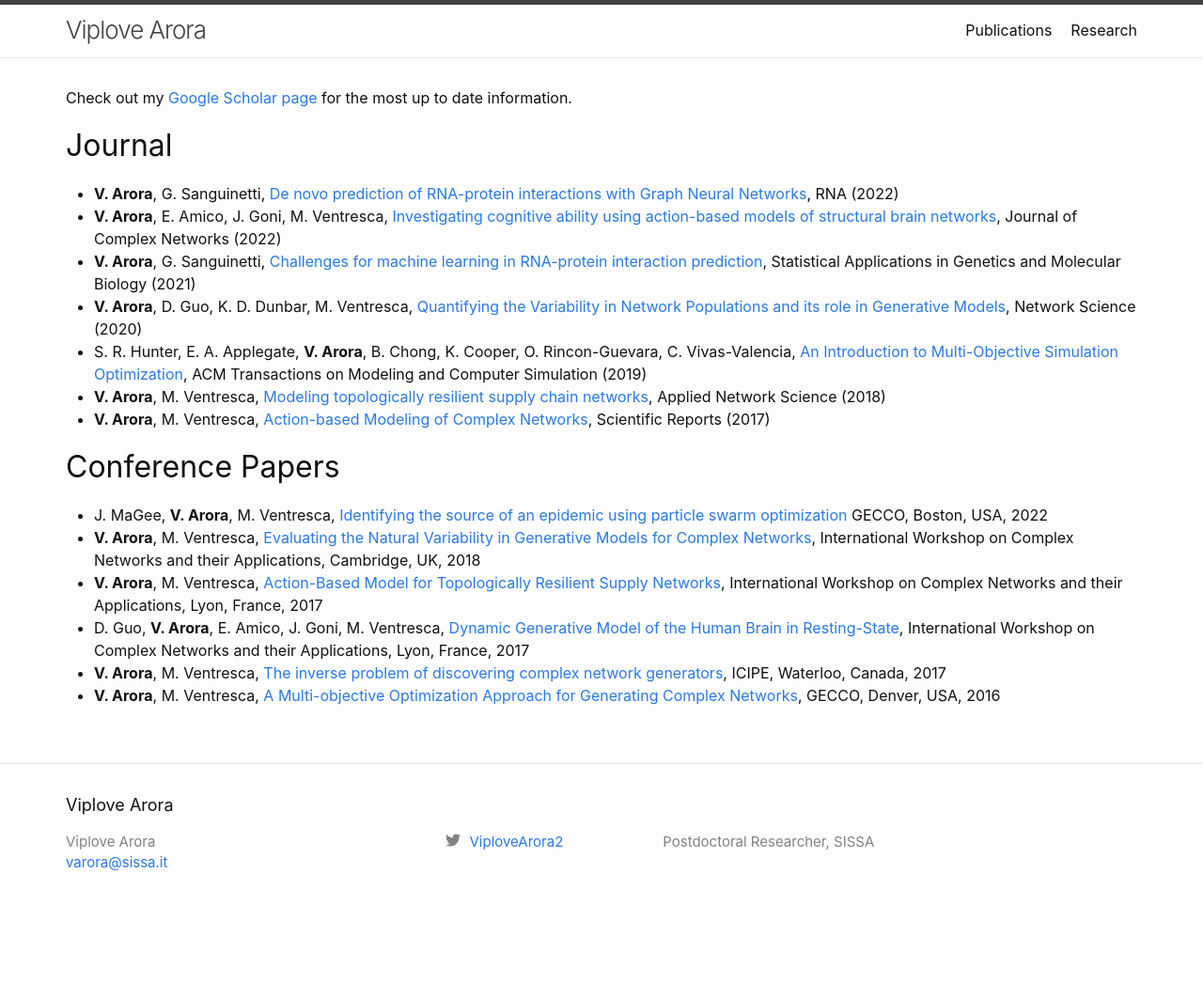
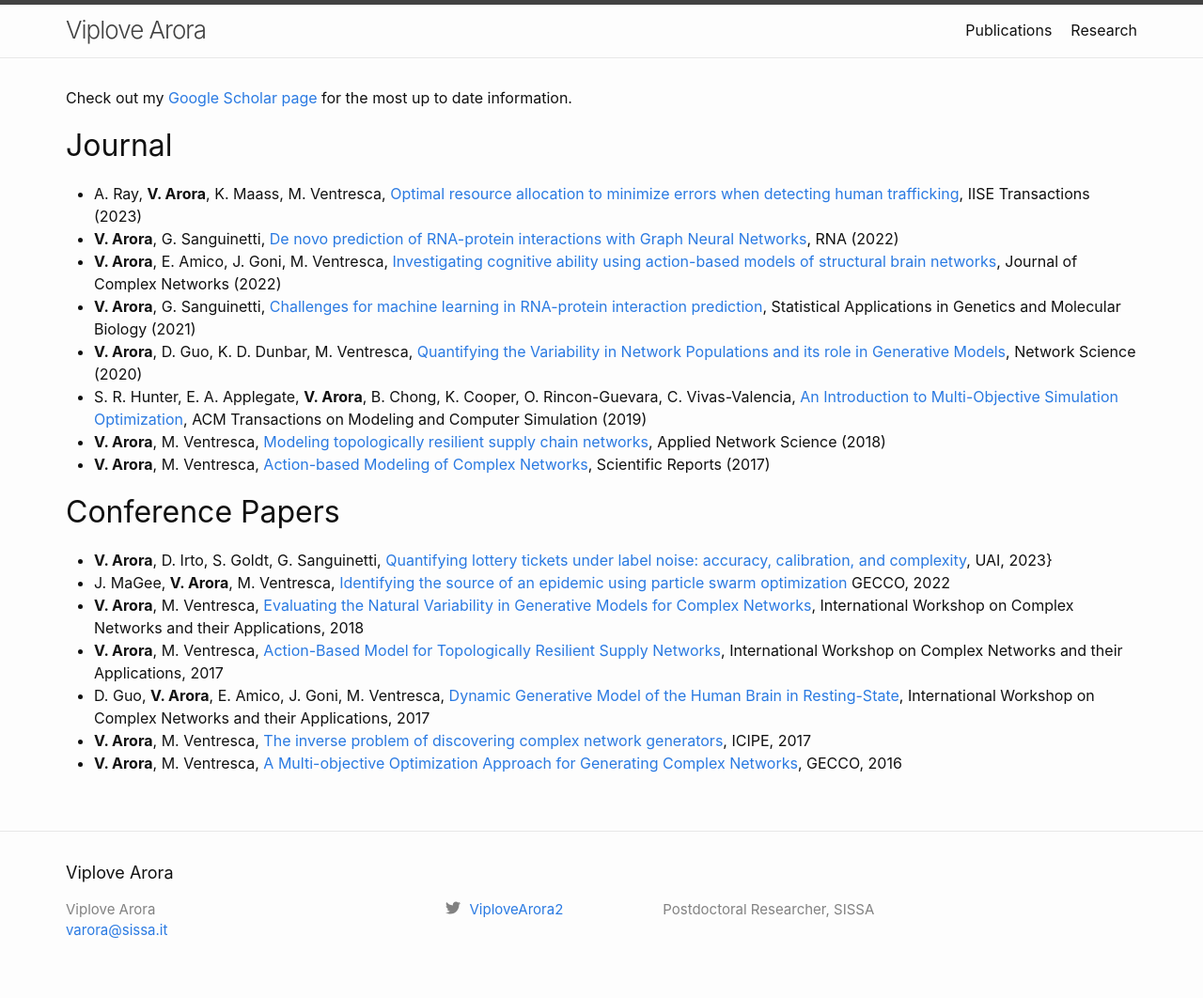
Before and after one commit to viplovearora/viplovearora.github.io, a Jekyll site: the page built from publications.md, in a window 1280 px wide. Shown: the whole page at 94% size. Built offline with Jekyll 4.4.1, drawn with Linux system fonts in a browser that asks for light colours; before the commit the page ends 990 px from its top, so only the background shows below that.

Commit message:
update publications

```diff
--- a/publications.md
+++ b/publications.md
@@ -6,6 +6,7 @@ permalink: /publications/
 Check out my [Google Scholar page](https://scholar.google.com/citations?user=GqGF8SkAAAAJ&hl=en) for the most up to date information.
 
 ## Journal
+- A. Ray, **V. Arora**, K. Maass, M. Ventresca, [Optimal resource allocation to minimize errors when detecting human trafficking](https://www.tandfonline.com/doi/abs/10.1080/24725854.2023.2177364), IISE Transactions (2023)
 - **V. Arora**, G. Sanguinetti, [De novo prediction of RNA-protein interactions with Graph Neural Networks](https://rnajournal.cshlp.org/content/early/2022/08/25/rna.079365.122.abstract), RNA (2022)
 - **V. Arora**, E. Amico, J. Goni, M. Ventresca, [Investigating cognitive ability using action-based models of structural brain networks](https://doi.org/10.1093/comnet/cnac037), Journal of Complex Networks (2022)
 - **V. Arora**, G. Sanguinetti, [Challenges for machine learning in RNA-protein interaction prediction](https://www.degruyter.com/document/doi/10.1515/sagmb-2021-0087/html), Statistical Applications in Genetics and Molecular Biology (2021)
@@ -15,12 +16,13 @@ Check out my [Google Scholar page](https://scholar.google.com/citations?user=GqG
 - **V. Arora**, M. Ventresca, [Action-based Modeling of Complex Networks](https://doi.org/10.1038/s41598-017-05444-4), Scientific Reports (2017)
 
 ## Conference Papers
-- J. MaGee, **V. Arora**, M. Ventresca, [Identifying the source of an epidemic using particle swarm optimization](https://doi.org/10.1145/3512290.3528711) GECCO, Boston, USA, 2022
-- **V. Arora**, M. Ventresca, [Evaluating the Natural Variability in Generative Models for Complex Networks](https://doi.org/10.1007/978-3-030-05411-3_59), International Workshop on Complex Networks and their Applications, Cambridge, UK, 2018
-- **V. Arora**, M. Ventresca, [Action-Based Model for Topologically Resilient Supply Networks](https://doi.org/10.1007/978-3-319-72150-7_53), International Workshop on Complex Networks and their Applications, Lyon, France, 2017
-- D. Guo, **V. Arora**, E. Amico, J. Goni, M. Ventresca, [Dynamic Generative Model of the Human Brain in Resting-State](https://doi.org/10.1007/978-3-319-72150-7_103), International Workshop on Complex Networks and their Applications, Lyon, France, 2017
-- **V. Arora**, M. Ventresca, [The inverse problem of discovering complex network generators](https://icipe17.uwaterloo.ca/papers/53TVentresca.pdf), ICIPE, Waterloo, Canada, 2017
-- **V. Arora**, M. Ventresca, [A Multi-objective Optimization Approach for Generating Complex Networks](https://doi.org/10.1145/2908961.2908966), GECCO, Denver, USA, 2016
+- **V. Arora**, D. Irto, S. Goldt, G. Sanguinetti, [Quantifying lottery tickets under label noise: accuracy, calibration, and complexity](https://proceedings.mlr.press/v216/arora23a.html), UAI, 2023}
+- J. MaGee, **V. Arora**, M. Ventresca, [Identifying the source of an epidemic using particle swarm optimization](https://doi.org/10.1145/3512290.3528711) GECCO, 2022
+- **V. Arora**, M. Ventresca, [Evaluating the Natural Variability in Generative Models for Complex Networks](https://doi.org/10.1007/978-3-030-05411-3_59), International Workshop on Complex Networks and their Applications, 2018
+- **V. Arora**, M. Ventresca, [Action-Based Model for Topologically Resilient Supply Networks](https://doi.org/10.1007/978-3-319-72150-7_53), International Workshop on Complex Networks and their Applications, 2017
+- D. Guo, **V. Arora**, E. Amico, J. Goni, M. Ventresca, [Dynamic Generative Model of the Human Brain in Resting-State](https://doi.org/10.1007/978-3-319-72150-7_103), International Workshop on Complex Networks and their Applications, 2017
+- **V. Arora**, M. Ventresca, [The inverse problem of discovering complex network generators](https://icipe17.uwaterloo.ca/papers/53TVentresca.pdf), ICIPE, 2017
+- **V. Arora**, M. Ventresca, [A Multi-objective Optimization Approach for Generating Complex Networks](https://doi.org/10.1145/2908961.2908966), GECCO, 2016
 
 
 
```
